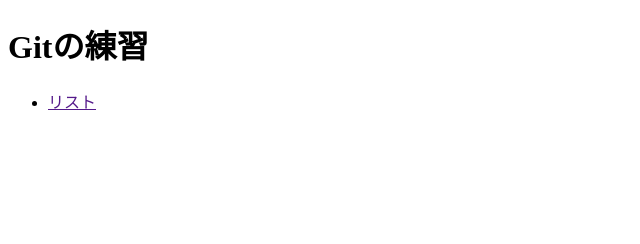
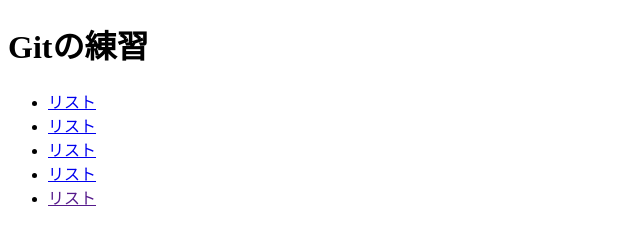
Before and after one commit to aaahirokiaaa/git-test, a plain HTML site: page index.html in a window 1280 px wide. Shown: the whole page, without its empty margins (0-640 px from the left). Drawn offline with Linux system fonts and the light colour scheme.

Commit message:
リンク先の追加

```diff
--- a/index.html
+++ b/index.html
@@ -12,6 +12,18 @@
 
       <nav class="header-nav">
         <ul class="nav-list">
+          <li class="nav-item">
+            <a href="index.html" class="nav-link">リスト</a>
+          </li>
+          <li class="nav-item">
+            <a href="https://zero-plus.io" class="nav-link">リスト</a>
+          </li>
+          <li class="nav-item">
+            <a href="https://zeroplus-gate.io" class="nav-link">リスト</a>
+          </li>
+          <li class="nav-item">
+            <a href="https://zero-plus.io/media" class="nav-link">リスト</a>
+          </li>
           <li class="nav-item"><a href="" class="nav-link">リスト</a></li>
         </ul>
       </nav>
```
